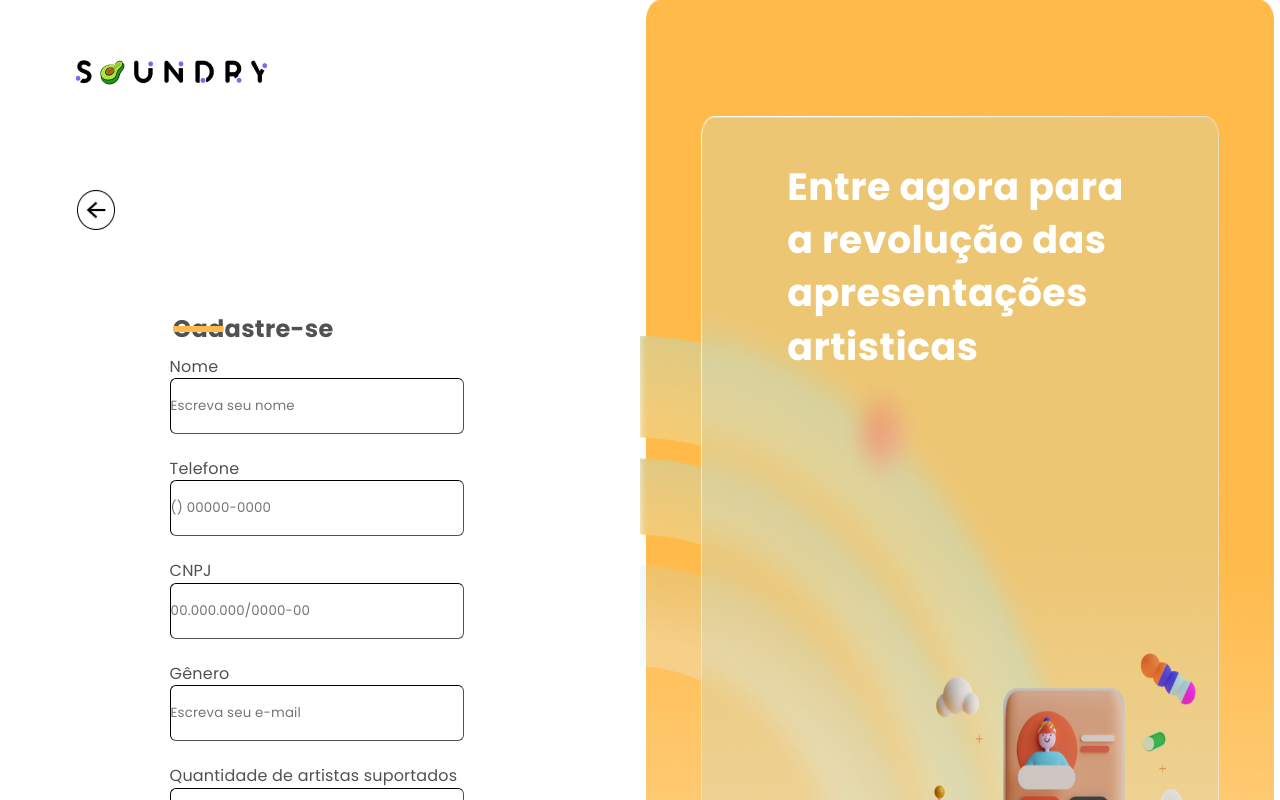
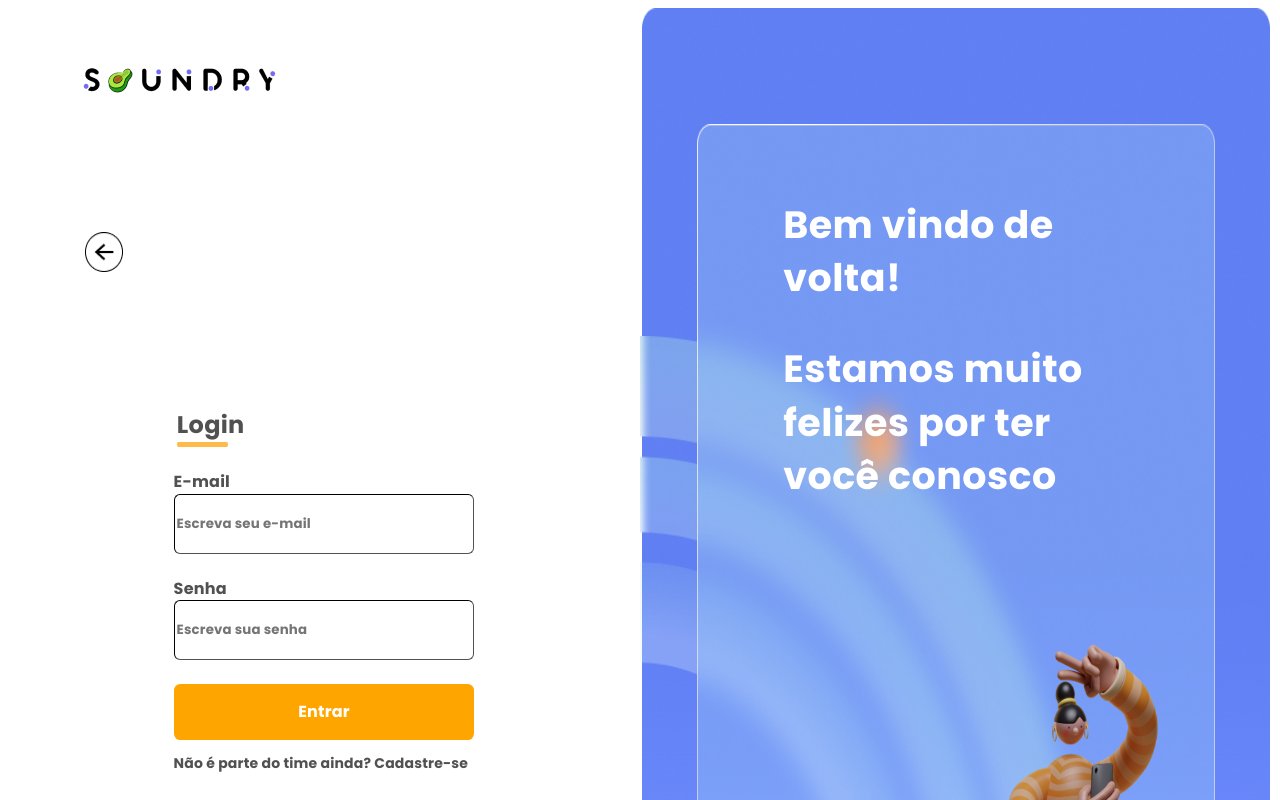
Before and after one commit to Grupo-04/Grupo-04, a React (Create React App) app in the folder UNlock/inovacao-maps-react/my-app/: page / in a window 1280 px wide. Shown: the top 800 px of the page. Built offline with nearby package versions, Linux system fonts and the light colour scheme; what google-maps-react would draw is missing.

Commit message:
ataulizações páginas csss

```diff
--- a/UNlock/inovacao-maps-react/my-app/src/App.js
+++ b/UNlock/inovacao-maps-react/my-app/src/App.js
@@ -11,15 +11,14 @@ import ReactDOM from 'react-dom/client';
 import Render from './Map';
 import Header from './Header';
 import Estabelecimentos from './Estabelecimentos';
-import './css/pos_login.css'
+// import './css/pos_login.css'
 
 import './App.css';
 
 function App() {
   return (
     <>
-      <CadastroArtista/>
-
+      <Login/>
     </>
     // <div className="App">
     //   <header className="App-header">
```
